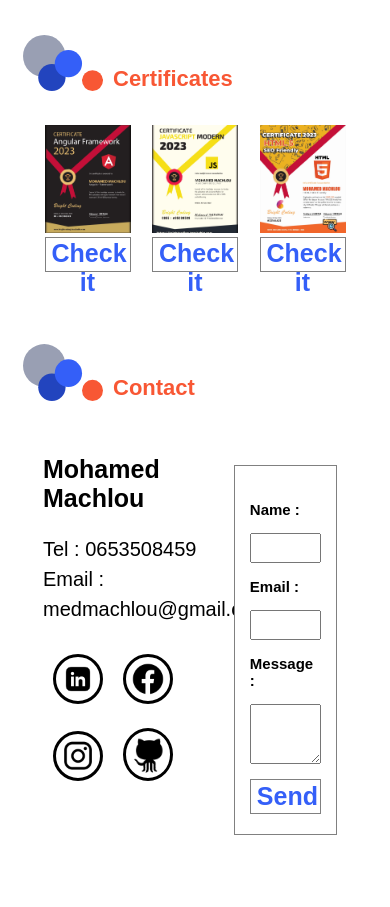
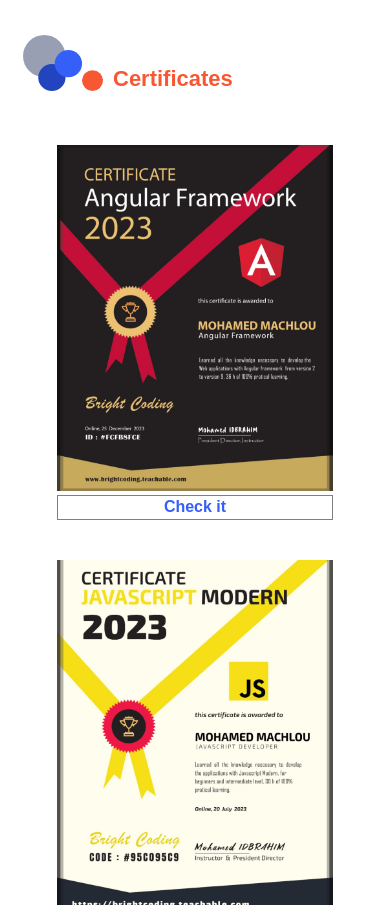
Before and after one commit to mohamedMachlou/AngularMyPortfolio, an Angular app: page / in a window 390 px wide. Shown: the part 1700-2607 px from the top of the page. Built offline with nearby package versions, Linux system fonts and the light colour scheme.

Commit message:
edit responsive certificateses componants

```diff
--- a/src/app/portfolio/components/certificats/certificats.component.css
+++ b/src/app/portfolio/components/certificats/certificats.component.css
@@ -7,6 +7,7 @@
 }
 .certificates .container .certificates-block .certificate {
   width: 25%;
+  margin: 20px 0px;
 }
 .certificates .container .certificates-block .certificate img {
   width: 100%;
@@ -21,3 +22,22 @@
   z-index: 3;
   width: 100%;
 }
+/* Large devices (desktops, 992px to down) */
+@media (max-width: 992px) {
+  .certificates .container .certificates-block .certificate button {
+    font-size: 16px;
+    height: 25px;
+  }
+}
+/* Large devices (desktops, 768px to down) */
+@media (max-width: 768px) {
+  .certificates .container .certificates-block .certificate {
+    width: 45%;
+  }
+}
+/* Large devices (desktops, 567px to down) */
+@media (max-width: 567px) {
+  .certificates .container .certificates-block .certificate {
+    width: 80%;
+  }
+}
--- a/src/styles.css
+++ b/src/styles.css
@@ -84,6 +84,7 @@
   color: var(--main-color-sp);
 }
 /* End header Component */
+/* Start  Buttons  Components*/
 button {
   font-weight: 600;
   font-size: 25px;
@@ -97,3 +98,4 @@
   background-color: var(--main-color);
   color: white;
 }
+/*End  Buttons  Components*/
```
